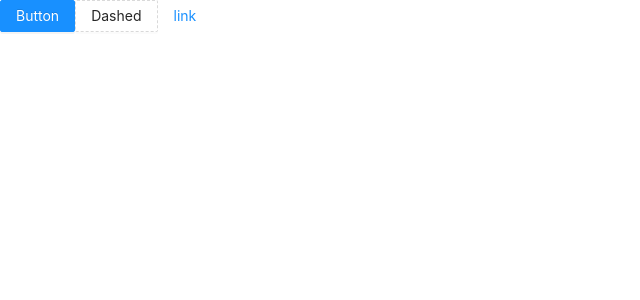
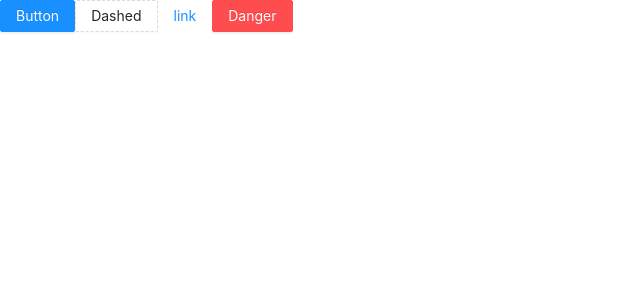
Before and after one commit to weishaodaren/Magellan, a React app: page / in a window 1280 px wide. Shown: the top 300 px of the page, without its empty margins (0-640 px from the left). Built offline with nearby package versions, Linux system fonts and the light colour scheme.

Commit message:
play with antd button

```diff
--- a/src/component/Antd/index.tsx
+++ b/src/component/Antd/index.tsx
@@ -7,6 +7,9 @@ export const Antd: React.FC = () => {
             <Button type="primary">Button</Button>
             <Button type="dashed">Dashed</Button>
             <Button type="link">link</Button>
+            <Button type="primary" danger>
+                Danger
+            </Button>
         </div>
     )
 }
```
